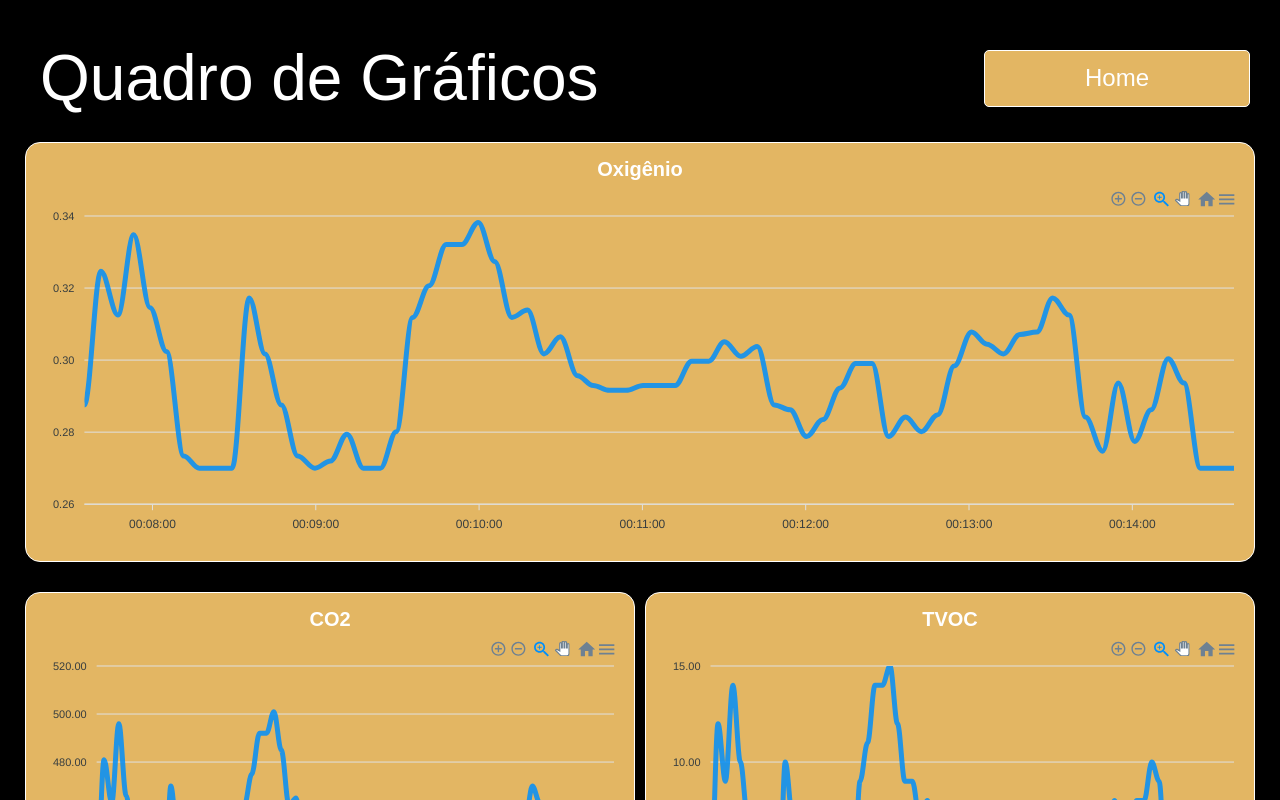
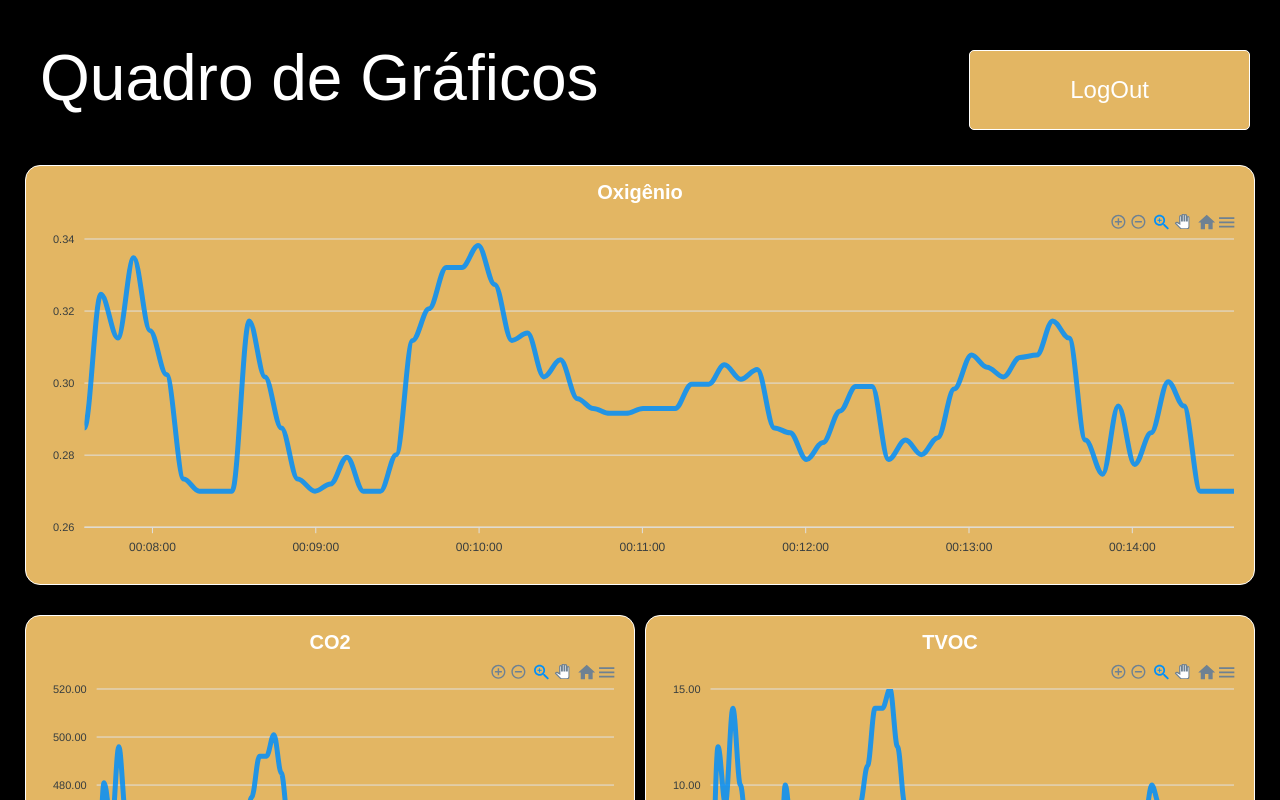
Before and after one commit to LilithGouveia/next-challenge-application, a React (Vite) app: page /dashboard in a window 1280 px wide. Shown: the top 800 px of the page. Built offline with nearby package versions, Linux system fonts and the light colour scheme; data requests are answered from the project's data file.

Commit message:
Login e Logout feitos.

```diff
--- a/src/routes/Dashboard/Dashboard.jsx
+++ b/src/routes/Dashboard/Dashboard.jsx
@@ -1,7 +1,12 @@
 import { useEffect, useState } from "react";
 import ReactApexChart from "react-apexcharts";
-import { Link } from "react-router-dom";
 import "../../style/dashboard.scss";
+
+const handleLogout = () => {
+  sessionStorage.removeItem("token-user");
+  sessionStorage.removeItem("data-user");
+  window.location.href = "/login";
+};
 
 function ChartComponent() {
   const [dataC, setDataC] = useState([]);
@@ -103,8 +108,8 @@ function ChartComponent() {
   return (
     <div className="chart-container">
       <h1 className="titulo">Quadro de Gráficos</h1>
-      <button className="botaoVoltar">
-        <Link to="/">Home</Link>
+      <button onClick={handleLogout} className="botaoVoltar">
+        LogOut{/* <Link to="/">LogOut</Link> */}
       </button>
 
       <div className="toptop-row">
--- a/src/style/dashboard.scss
+++ b/src/style/dashboard.scss
@@ -22,8 +22,8 @@
   margin-top: 30px;
   font-size: 1.5rem;
   min-width: 10%;
+  transition: .3s;
 
-  a {
   color: #fff;
   text-decoration: none;
   list-style: none;
@@ -31,11 +31,20 @@
   padding-bottom: 20px;
   padding-left: 100px;
   padding-right: 100px;
-  }
+  // a {
+  //   color: #fff;
+  //   text-decoration: none;
+  //   list-style: none;
+  //   padding-top: 20px;
+  //   padding-bottom: 20px;
+  //   padding-left: 100px;
+  //   padding-right: 100px;
+  // }
 
   &:hover {
     border: 3px solid #fff;
     background-color: #cea55b;
+    transition: .1s;
   }
 }
 
@@ -60,9 +69,11 @@
   display: flex;
   flex-direction: column;
   margin: 5px;
+  transition: .3s;
   &:hover {
     border: 3px solid #fff;
     font-size: 30px;
+    transition: .1s;
   }
 }
 
```
Lines whose indentation alone changed are shown as unchanged.
